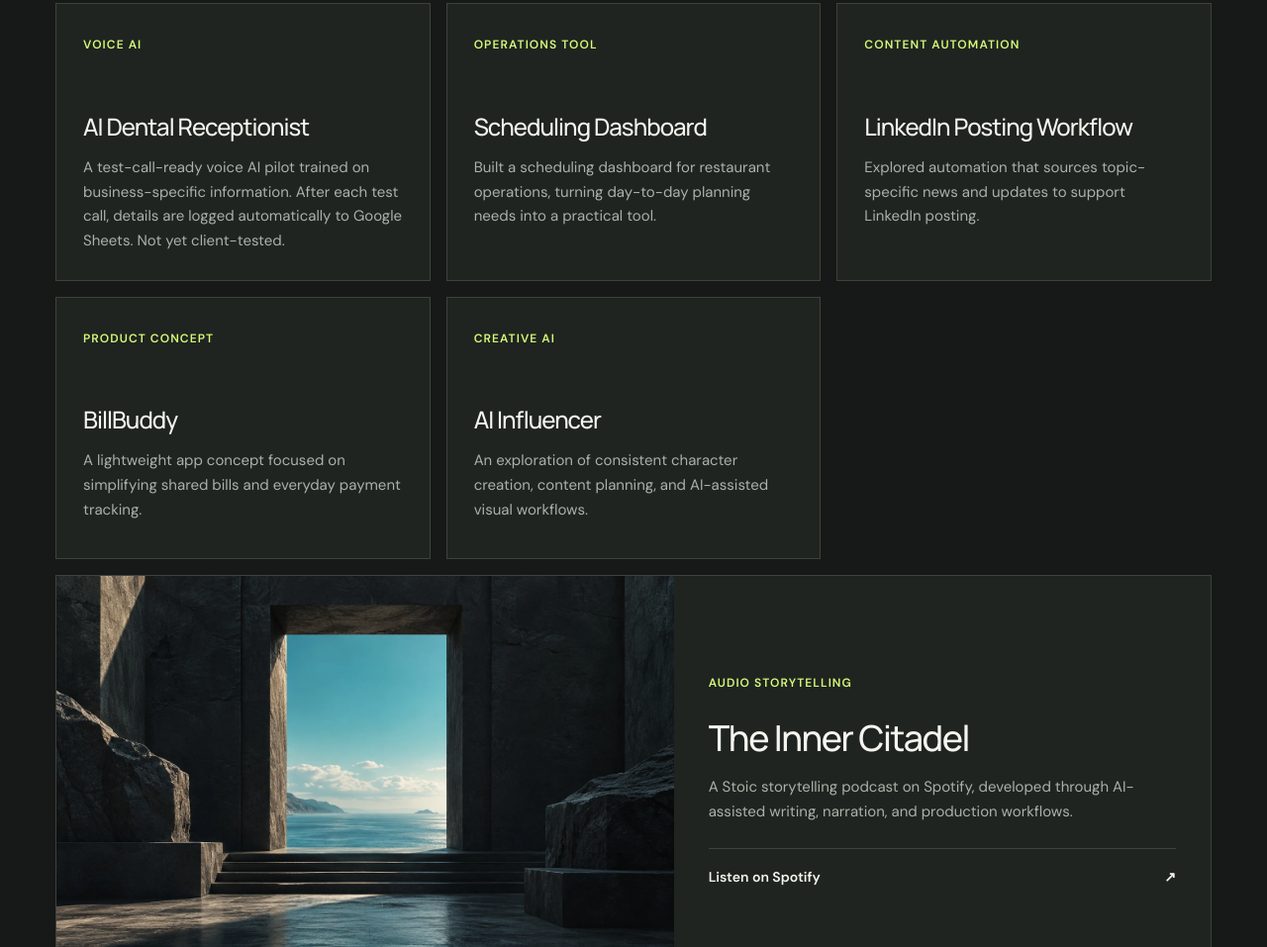
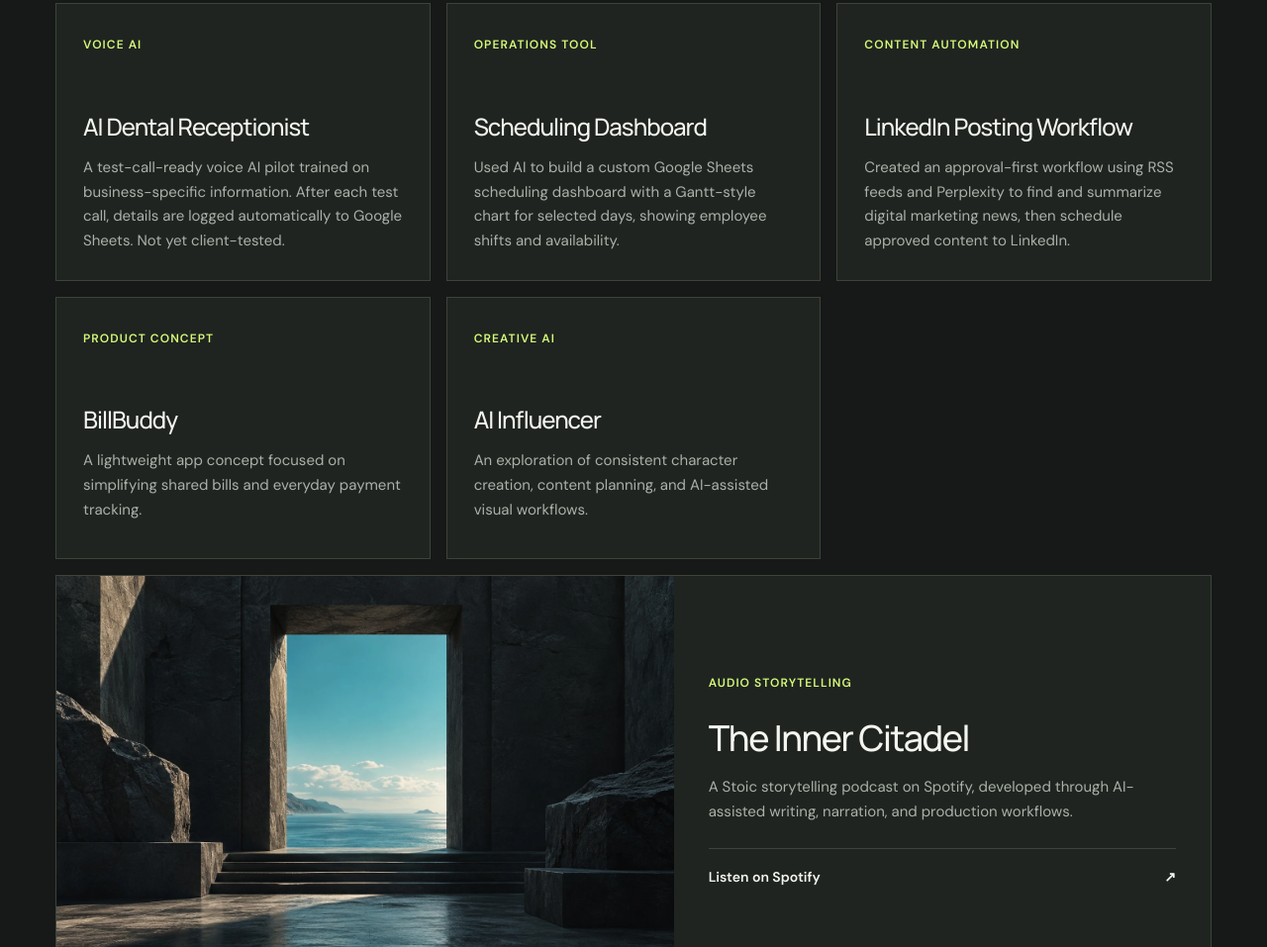
Before and after one commit to dnitesh08-code/dnitesh08-code, a plain HTML site: page docs/index.html in a window 1280 px wide. Shown: the part 7434-8391 px from the top of the page at 99% size. Drawn offline with Linux system fonts and the light colour scheme.

Commit message:
Accurately describe Google Sheets Gantt and Perplexity LinkedIn workflow

```diff
--- a/docs/index.html
+++ b/docs/index.html
@@ -181,8 +181,8 @@
     </div>
     <div class="lab-grid">
       <article><span>VOICE AI</span><h3>AI Dental Receptionist</h3><p>A test-call-ready voice AI pilot trained on business-specific information. After each test call, details are logged automatically to Google Sheets. Not yet client-tested.</p></article>
-      <article><span>OPERATIONS TOOL</span><h3>Scheduling Dashboard</h3><p>Built a scheduling dashboard for restaurant operations, turning day-to-day planning needs into a practical tool.</p></article>
-      <article><span>CONTENT AUTOMATION</span><h3>LinkedIn Posting Workflow</h3><p>Explored automation that sources topic-specific news and updates to support LinkedIn posting.</p></article>
+      <article><span>OPERATIONS TOOL</span><h3>Scheduling Dashboard</h3><p>Used AI to build a custom Google Sheets scheduling dashboard with a Gantt-style chart for selected days, showing employee shifts and availability.</p></article>
+      <article><span>CONTENT AUTOMATION</span><h3>LinkedIn Posting Workflow</h3><p>Created an approval-first workflow using RSS feeds and Perplexity to find and summarize digital marketing news, then schedule approved content to LinkedIn.</p></article>
       <article><span>PRODUCT CONCEPT</span><h3>BillBuddy</h3><p>A lightweight app concept focused on simplifying shared bills and everyday payment tracking.</p></article>
       <article><span>CREATIVE AI</span><h3>AI Influencer</h3><p>An exploration of consistent character creation, content planning, and AI-assisted visual workflows.</p></article>
       <article class="lab-citadel"><img src="citadel.webp" alt="Concept artwork for The Inner Citadel podcast" width="1536" height="1024" loading="lazy"><div><span>AUDIO STORYTELLING</span><h3>The Inner Citadel</h3><p>A Stoic storytelling podcast on Spotify, developed through AI-assisted writing, narration, and production workflows.</p><a class="case-link" href="https://open.spotify.com/show/3gAxBKClAF5j9GV3lMhTHK" target="_blank" rel="noreferrer">Listen on Spotify <span aria-hidden="true">↗</span></a></div></article>
```
